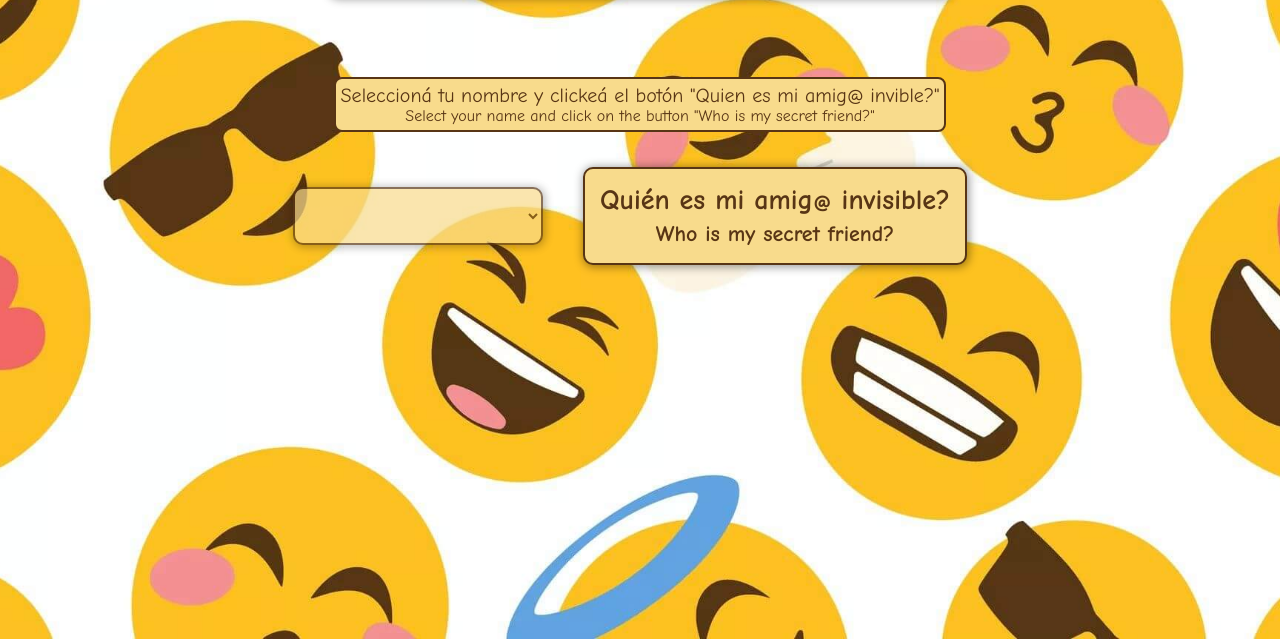
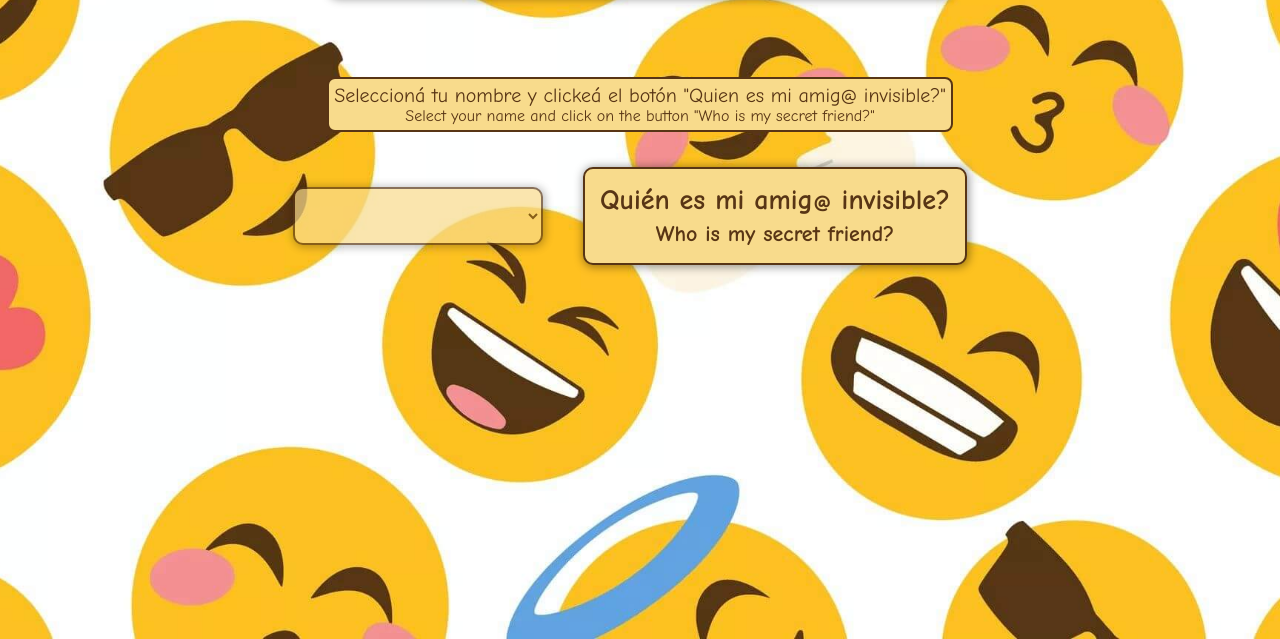
Before and after one commit to marianargarcia/amigo-invisible-septimo, a plain HTML site: page index.html in a window 1280 px wide. Shown: the part 161-800 px from the top of the page. Drawn offline with Linux system fonts and the light colour scheme; no server answers.

Commit message:
Fix typo.

```diff
--- a/index.html
+++ b/index.html
@@ -26,7 +26,7 @@
             <div class="prompt">
                 <div class="prompt__container">
                     <span class="prompt__label">Seleccioná tu nombre y clickeá el botón "Quien es mi amig@
-                        invible?"</span>
+                        invisible?"</span>
                     <br>
                     <span class="prompt__label font-small">Select your name and click on the button "Who is my secret
                         friend?"</span>
```
